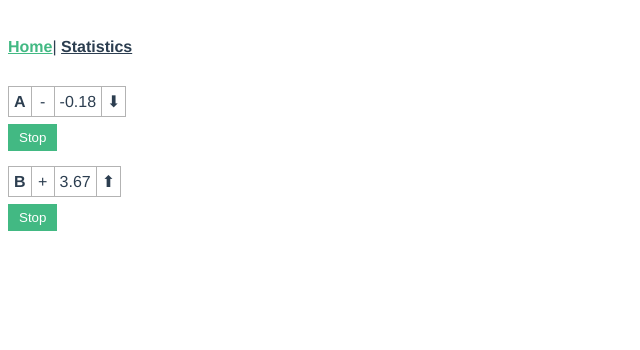
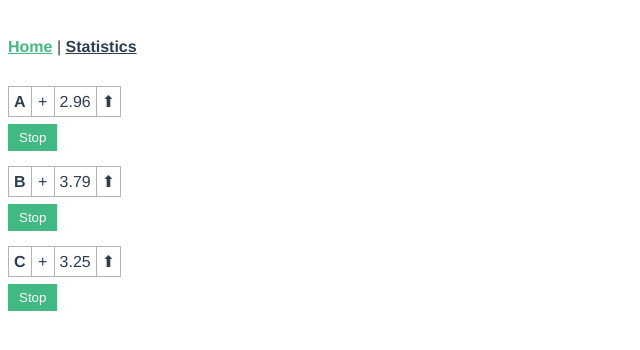
Before and after one commit to SrdjanMilic/Factory-Worldwide, a Vue app: page / in a window 1280 px wide. Shown: the top 350 px of the page, without its empty margins (0-640 px from the left). Built offline with nearby package versions, Linux system fonts and the light colour scheme.

Commit message:
field table "C" added

```diff
--- a/src/App.vue
+++ b/src/App.vue
@@ -1,10 +1,14 @@
 <template>
   <div id="app">
     <div id="nav">
-      <router-link to="/">Home</router-link>|
+      <router-link to="/">Home</router-link>&nbsp;|
       <router-link to="/statistics">Statistics</router-link>
     </div>
-    <router-view :changesA.sync="changesA" :changesB.sync="changesB" />
+    <router-view
+      :changesA.sync="changesA"
+      :changesB.sync="changesB"
+      :changesC.sync="changesC"
+    />
   </div>
 </template>
 
@@ -14,10 +18,11 @@ export default {
   data () {
     return {
       changesA: [],
-      changesB: []
-    }
+      changesB: [],
+      changesC: []
+    };
   }
-}
+};
 </script>
 
 <style lang="scss">
--- a/src/components/TableFields.vue
+++ b/src/components/TableFields.vue
@@ -26,6 +26,19 @@
       <span v-show="this.startStop.B">Stop</span>
       <span v-show="!this.startStop.B">Start</span>
     </button>
+    <table>
+      <tr>
+        <th>C</th>
+        <td class="sign">{{ this.randomSign.C }}</td>
+        <td>{{ valueC }}</td>
+        <td v-show="this.randomSign.C == '+'">&#x2B06;</td>
+        <td v-show="this.randomSign.C == '-'">&#x2B07;</td>
+      </tr>
+    </table>
+    <button @click="toggleInterval('C')">
+      <span v-show="this.startStop.C">Stop</span>
+      <span v-show="!this.startStop.C">Start</span>
+    </button>
   </div>
 </template>
 
@@ -40,76 +53,100 @@ export default {
     changesB: {
       type: Array,
       required: false
+    },
+    changesC: {
+      type: Array,
+      required: false
     }
   },
   data () {
     return {
       timerA: undefined,
       timerB: undefined,
-      fields: ['A', 'B'],
+      timerC: undefined,
+      fields: ['A', 'B', 'C'],
       startStop: {
         A: true,
-        B: true
+        B: true,
+        C: true
       },
       initialValueA: 3,
       initialValueB: 3,
+      initialValueC: 3,
       randomNumbersArray: [],
       randomSign: {
         A: '+',
-        B: '+'
+        B: '+',
+        C: '+'
       },
       signsArray: ['+', '-']
-    }
+    };
   },
   computed: {
     valueA () {
-      return this.initialValueA.toFixed(2)
+      return this.initialValueA.toFixed(2);
     },
     valueB () {
-      return this.initialValueB.toFixed(2)
+      return this.initialValueB.toFixed(2);
+    },
+    valueC () {
+      return this.initialValueC.toFixed(2);
     }
   },
   methods: {
     firstObjects () {
       // creates first objects A, B
       for (let i = 0; i < this.fields.length; i++) {
-        const date = new Date()
-        const obj = {}
-        obj.field = this.fields[i]
-        obj.value = Number((Math.random() * 1 + 1).toFixed(2))
-        obj.time = date.toLocaleTimeString()
-        this.changesA.push({ ...obj })
-        this.changesB.push({ ...obj })
-        this.$emit('update:changesA', [...this.changesA])
-        this.$emit('update:changesB', [...this.changesB])
+        const date = new Date();
+        const obj = {};
+        obj.field = this.fields[i];
+        obj.value = Number((Math.random() * 1 + 1).toFixed(2));
+        obj.time = date.toLocaleTimeString();
+        this.changesA.push({ ...obj });
+        this.changesB.push({ ...obj });
+        this.changesC.push({ ...obj });
+        this.$emit('update:changesA', [...this.changesA]);
+        this.$emit('update:changesB', [...this.changesB]);
+        this.$emit('update:changesC', [...this.changesC]);
       }
     },
     replaceNumbersArray () {
       // replace random A, B numbers at time interval
-      const numberA = Number((Math.random() * 1 + 1).toFixed(2)) // first number A
-      const numberB = Number((Math.random() * 1 + 1).toFixed(2)) // first number B
-      this.randomNumbersArray.splice(0, 2, numberA, numberB)
+      const numberA = Number((Math.random() * 1 + 1).toFixed(2)); // first number A
+      const numberB = Number((Math.random() * 1 + 1).toFixed(2)); // first number B
+      const numberC = Number((Math.random() * 1 + 1).toFixed(2)); // first number B
+      this.randomNumbersArray.splice(0, 3, numberA, numberB, numberC);
     },
     toggleInterval (field) {
       // button toggle
       if (field === 'A') {
-        this.startStop.A = !this.startStop.A
+        this.startStop.A = !this.startStop.A;
         if (this.startStop.A) {
           this.timerA = setInterval(() => {
-            this.calculations('A')
-          }, 2000)
+            this.calculations('A');
+          }, 2000);
         } else {
-          clearInterval(this.timerA)
+          clearInterval(this.timerA);
         }
       }
       if (field === 'B') {
-        this.startStop.B = !this.startStop.B
+        this.startStop.B = !this.startStop.B;
         if (this.startStop.B) {
           this.timerB = setInterval(() => {
-            this.calculations('B')
-          }, 2000)
+            this.calculations('B');
+          }, 2000);
         } else {
-          clearInterval(this.timerB)
+          clearInterval(this.timerB);
+        }
+      }
+      if (field === 'C') {
+        this.startStop.C = !this.startStop.C;
+        if (this.startStop.C) {
+          this.timerC = setInterval(() => {
+            this.calculations('C');
+          }, 2000);
+        } else {
+          clearInterval(this.timerC);
         }
       }
     },
@@ -117,58 +154,80 @@ export default {
       if (field === 'A') {
         this.randomSign.A = this.signsArray[
           Math.floor(Math.random() * this.signsArray.length)
-        ]
+        ];
         this.randomSign.A === '+'
           ? (this.initialValueA += this.randomNumbersArray[0])
-          : (this.initialValueA -= this.randomNumbersArray[0])
-        const date = new Date()
-        const newChange = {}
-        newChange.field = 'A'
-        newChange.value = this.randomNumbersArray[0]
-        newChange.time = date.toLocaleTimeString()
-        this.changesA.push(newChange)
-        this.$emit('update:changesA', [...this.changesA])
+          : (this.initialValueA -= this.randomNumbersArray[0]);
+        const date = new Date();
+        const newChange = {};
+        newChange.field = 'A';
+        newChange.value = this.randomNumbersArray[0];
+        newChange.time = date.toLocaleTimeString();
+        this.changesA.push(newChange);
+        this.$emit('update:changesA', [...this.changesA]);
       }
       if (field === 'B') {
         this.randomSign.B = this.signsArray[
           Math.floor(Math.random() * this.signsArray.length)
-        ]
+        ];
         this.randomSign.B === '+'
           ? (this.initialValueB += this.randomNumbersArray[1])
-          : (this.initialValueB -= this.randomNumbersArray[1])
-        const date = new Date()
-        const newChange = {}
-        newChange.field = 'B'
-        newChange.value = this.randomNumbersArray[1]
-        newChange.time = date.toLocaleTimeString()
-        this.changesB.push(newChange)
-        this.$emit('update:changesB', [...this.changesB])
+          : (this.initialValueB -= this.randomNumbersArray[1]);
+        const date = new Date();
+        const newChange = {};
+        newChange.field = 'B';
+        newChange.value = this.randomNumbersArray[1];
+        newChange.time = date.toLocaleTimeString();
+        this.changesB.push(newChange);
+        this.$emit('update:changesB', [...this.changesB]);
+      }
+      if (field === 'C') {
+        this.randomSign.C = this.signsArray[
+          Math.floor(Math.random() * this.signsArray.length)
+        ];
+        this.randomSign.C === '+'
+          ? (this.initialValueC += this.randomNumbersArray[2])
+          : (this.initialValueC -= this.randomNumbersArray[2]);
+        const date = new Date();
+        const newChange = {};
+        newChange.field = 'C';
+        newChange.value = this.randomNumbersArray[2];
+        newChange.time = date.toLocaleTimeString();
+        this.changesC.push(newChange);
+        this.$emit('update:changesC', [...this.changesC]);
       }
     }
   },
   mounted () {
-    if (this.changesA && this.changesB === []) {
-      this.firstObjects()
+    if (this.changesA && this.changesB && this.changesC === []) {
+      this.firstObjects();
     }
-    setInterval(this.replaceNumbersArray, 2000)
+    setInterval(this.replaceNumbersArray, 2000);
 
-    this.initialValueA = this.$root.initialValueA || 3
+    this.initialValueA = this.$root.initialValueA || 3;
     this.timerA = setInterval(() => {
-      this.calculations('A')
-    }, 2000)
+      this.calculations('A');
+    }, 2000);
 
-    this.initialValueB = this.$root.initialValueB || 3
+    this.initialValueB = this.$root.initialValueB || 3;
     this.timerB = setInterval(() => {
-      this.calculations('B')
-    }, 2000)
+      this.calculations('B');
+    }, 2000);
+
+    this.initialValueC = this.$root.initialValueC || 3;
+    this.timerC = setInterval(() => {
+      this.calculations('C');
+    }, 2000);
   },
   beforeDestroy () {
-    this.$root.initialValueA = this.initialValueA
-    this.$root.initialValueB = this.initialValueB
-    clearInterval(this.timerA)
-    clearInterval(this.timerB)
+    this.$root.initialValueA = this.initialValueA;
+    this.$root.initialValueB = this.initialValueB;
+    this.$root.initialValueC = this.initialValueC;
+    clearInterval(this.timerA);
+    clearInterval(this.timerB);
+    clearInterval(this.timerC);
   }
-}
+};
 </script>
 
 <style lang="scss" scoped>
--- a/src/views/Statistics.vue
+++ b/src/views/Statistics.vue
@@ -26,22 +26,36 @@ export default {
     changesB: {
       type: Array,
       required: true
+    },
+    changesC: {
+      type: Array,
+      required: true
     }
   },
   data () {
     return {
-      fields: ['A', 'B'],
-      changesArray: [this.changesA, this.changesB]
-    }
+      fields: ['A', 'B', 'C'],
+      changesArray: [
+        this.changesA,
+        this.changesB,
+        this.changesC
+      ]
+    };
   }
-}
+};
 </script>
 
 <style lang="scss" scoped>
 .statistics {
   display: flex;
 }
-table:first-of-type {
-  margin-right: 20px;
+table {
+  margin-right: 30px;
+  &:last-child {
+    margin: 0;
+  }
+  tr:first-child {
+    background-color: #f2f2f2;
+  }
 }
 </style>
```
